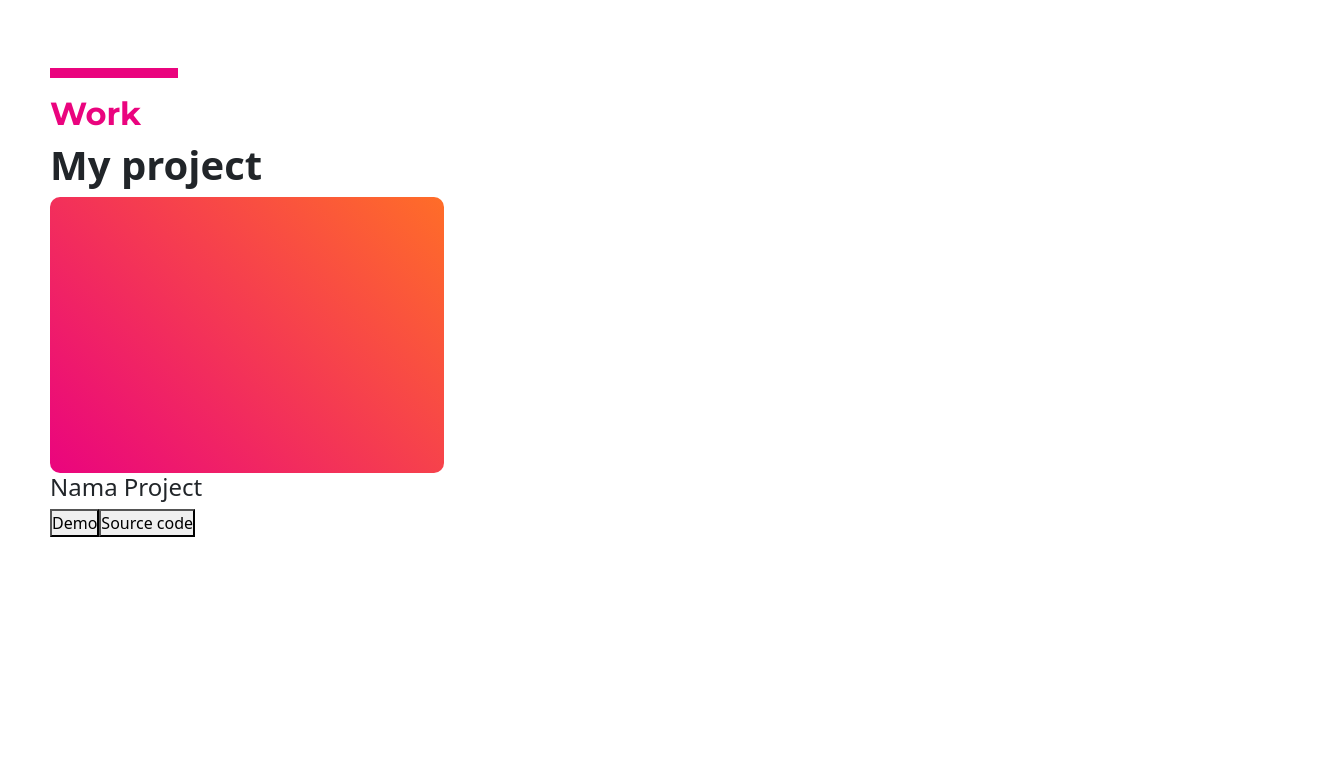
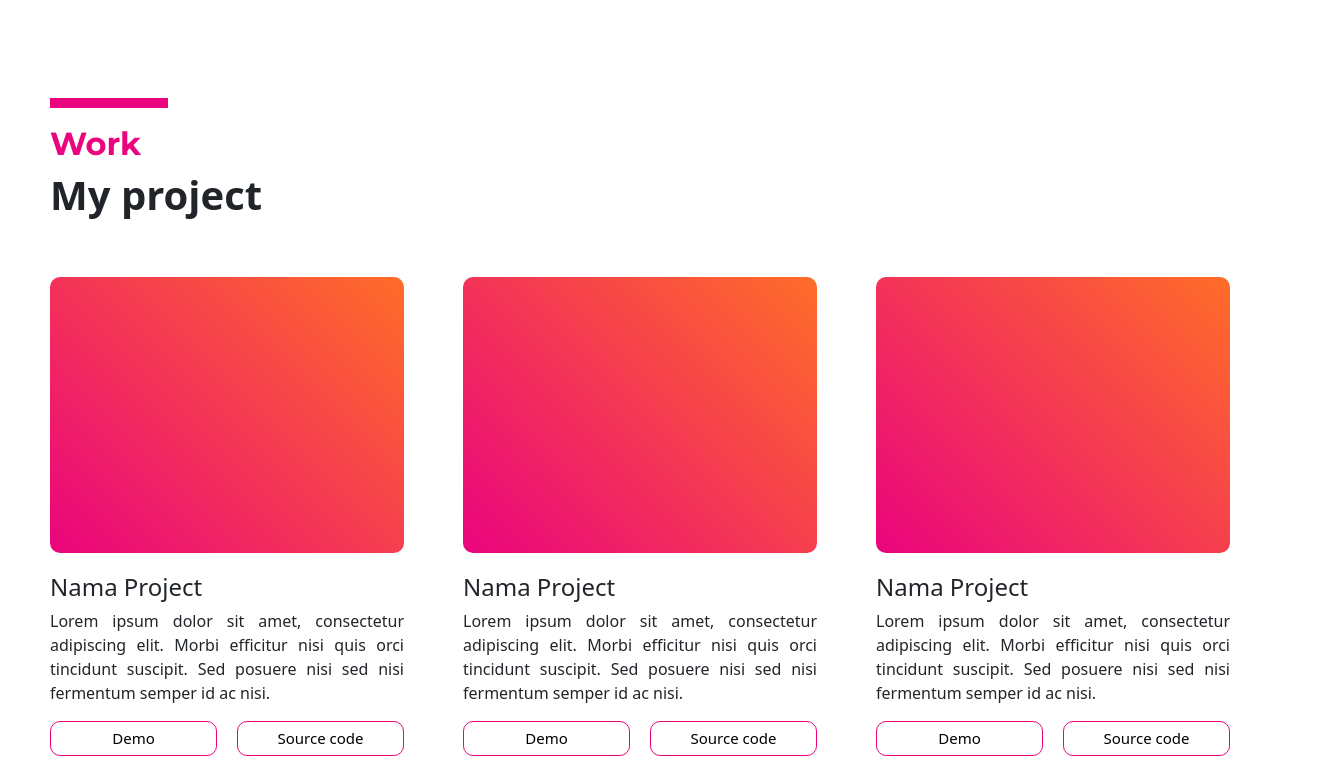
Before and after one commit to tramnguyenhere/tramnguyenhere-porfolio, a React (Create React App) app: page / in a window 1280 px wide. Shown: the part 1812-2580 px from the top of the page, 1330 px wide, since content can reach past the window. Before the commit the page ends 2349 px from the top, so only its background shows below. Built offline with nearby package versions, Linux system fonts and the light colour scheme.

Commit message:
Working on Contact sections

```diff
--- a/src/components/body/aboutme/AboutMe.js
+++ b/src/components/body/aboutme/AboutMe.jsx
@@ -22,10 +22,11 @@ const AboutMe = () => {
           <p>
             Internet is the treasure of the 21st century. I've learned many
             things from algorithm, data structures, efficient memory in computer
-            sciences to programming languages, and how to utilize different
-            frameworks. It would be nice-ish in the beginning but the next step
-            to leverage my coding skills and programming logic is by working
-            with other coders to build practical projects. Now,{' '}
+            sciences to HTML, CSS, JavaScript, TypeScript, and how to utilize
+            different frameworks such as ReactJS. It would be nice-ish in the
+            beginning but the next step to leverage my coding skills and
+            programming logic is by working with other coders to build practical
+            projects. Now,{' '}
             <span>
               I am finding opportunities to add more values as an entry-level
               frontend developer, and learn more from experienced folks in the
--- a/src/components/body/homepage/homepage.css
+++ b/src/components/body/homepage/homepage.css
@@ -86,7 +86,7 @@
   border-radius: 50%;
   width: 27px;
   height: 27px;
-  top: 65%;
+  top: 60%;
   left: 200px;
 }
 
--- a/src/components/body/works/Works.js
+++ /dev/null
@@ -1,26 +0,0 @@
-import React from 'react';
-import '../works/works.css';
-
-const Works = () => {
-  return (
-    <div className='works'>
-      <hr />
-      <div className='works__heading'>
-        <h2>Work</h2>
-        <h1>My project</h1>
-      </div>
-      <div className='works__card'>
-        <div className='works__card--thumb'></div>
-        <div className='works__card--desc'>
-          <h4>Nama Project</h4>
-          <div className='card__buttons'>
-            <button>Demo</button>
-            <button>Source code</button>
-          </div>
-        </div>
-      </div>
-    </div>
-  );
-};
-
-export default Works;
--- /dev/null
+++ b/src/components/body/works/Works.jsx
@@ -0,0 +1,108 @@
+import React from 'react';
+import '../works/works.css';
+
+const Works = () => {
+  return (
+    <div className='works'>
+      <hr />
+      <div className='works__heading'>
+        <h2>Work</h2>
+        <h1>My project</h1>
+      </div>
+      <div className='works__cards'>
+        <div className='works__card'>
+          <div className='works__card--thumb'></div>
+          <div className='works__card--desc'>
+            <h4>Nama Project</h4>
+            <p>
+              Lorem ipsum dolor sit amet, consectetur adipiscing elit. Morbi
+              efficitur nisi quis orci tincidunt suscipit. Sed posuere nisi sed
+              nisi fermentum semper id ac nisi.
+            </p>
+            <div className='card__buttons'>
+              <button>Demo</button>
+              <button>Source code</button>
+            </div>
+          </div>
+        </div>
+        <div className='works__card'>
+          <div className='works__card--thumb'></div>
+          <div className='works__card--desc'>
+            <h4>Nama Project</h4>
+            <p>
+              Lorem ipsum dolor sit amet, consectetur adipiscing elit. Morbi
+              efficitur nisi quis orci tincidunt suscipit. Sed posuere nisi sed
+              nisi fermentum semper id ac nisi.
+            </p>
+            <div className='card__buttons'>
+              <button>Demo</button>
+              <button>Source code</button>
+            </div>
+          </div>
+        </div>
+        <div className='works__card'>
+          <div className='works__card--thumb'></div>
+          <div className='works__card--desc'>
+            <h4>Nama Project</h4>
+            <p>
+              Lorem ipsum dolor sit amet, consectetur adipiscing elit. Morbi
+              efficitur nisi quis orci tincidunt suscipit. Sed posuere nisi sed
+              nisi fermentum semper id ac nisi.
+            </p>
+            <div className='card__buttons'>
+              <button>Demo</button>
+              <button>Source code</button>
+            </div>
+          </div>
+        </div>
+        <div className='works__card'>
+          <div className='works__card--thumb'></div>
+          <div className='works__card--desc'>
+            <h4>Nama Project</h4>
+            <p>
+              Lorem ipsum dolor sit amet, consectetur adipiscing elit. Morbi
+              efficitur nisi quis orci tincidunt suscipit. Sed posuere nisi sed
+              nisi fermentum semper id ac nisi.
+            </p>
+            <div className='card__buttons'>
+              <button>Demo</button>
+              <button>Source code</button>
+            </div>
+          </div>
+        </div>
+        <div className='works__card'>
+          <div className='works__card--thumb'></div>
+          <div className='works__card--desc'>
+            <h4>Nama Project</h4>
+            <p>
+              Lorem ipsum dolor sit amet, consectetur adipiscing elit. Morbi
+              efficitur nisi quis orci tincidunt suscipit. Sed posuere nisi sed
+              nisi fermentum semper id ac nisi.
+            </p>
+            <div className='card__buttons'>
+              <button>Demo</button>
+              <button>Source code</button>
+            </div>
+          </div>
+        </div>
+        <div className='works__card'>
+          <div className='works__card--thumb'></div>
+          <div className='works__card--desc'>
+            <h4>Nama Project</h4>
+            <p>
+              Lorem ipsum dolor sit amet, consectetur adipiscing elit. Morbi
+              efficitur nisi quis orci tincidunt suscipit. Sed posuere nisi sed
+              nisi fermentum semper id ac nisi.
+            </p>
+            <div className='card__buttons'>
+              <button>Demo</button>
+              <button>Source code</button>
+            </div>
+          </div>
+        </div>
+      </div>
+    </div>
+  );
+};
+
+export default Works;
--- a/src/components/body/works/works.css
+++ b/src/components/body/works/works.css
@@ -2,7 +2,6 @@
 
 .works {
   margin: 100px 50px;
-  width: 100%;
 }
 
 .works hr {
@@ -25,9 +24,50 @@
   font-size: 40px;
 }
 
+.works__cards {
+  display: flex;
+  flex-wrap: wrap;
+  justify-content: space-between;
+}
+
+.works__card {
+  margin-top: 50px;
+  width: 30%;
+  position: relative;
+}
+
+.works__card--desc {
+  margin: 20px 0px;
+  text-align: justify;
+}
+
 .works__card--thumb {
-  width: 394px;
+  width: 100%;
   height: 276px;
   background: var(--linear-color);
   border-radius: 10px;
 }
+
+.card__buttons {
+  display: flex;
+}
+
+.card__buttons button {
+  font-weight: 400;
+  font-size: 15px;
+  width: 100%;
+  border: 1px solid var(--pink-color);
+  border-radius: 10px;
+  padding: 5px;
+  background: transparent;
+  transition: 0.2s ease-out;
+}
+
+.card__buttons button:first-child {
+  margin-right: 20px;
+}
+
+.card__buttons button:hover {
+  background: var(--linear-color);
+  color: var(--white-color);
+}
```
Also changed, not shown: src/components/body/contact/Contact.jsx (added), src/components/body/homepage/Homepage.jsx (renamed from src/components/body/homepage/Homepage.js), src/components/nav/Nav.jsx (renamed from src/components/nav/Nav.js).
